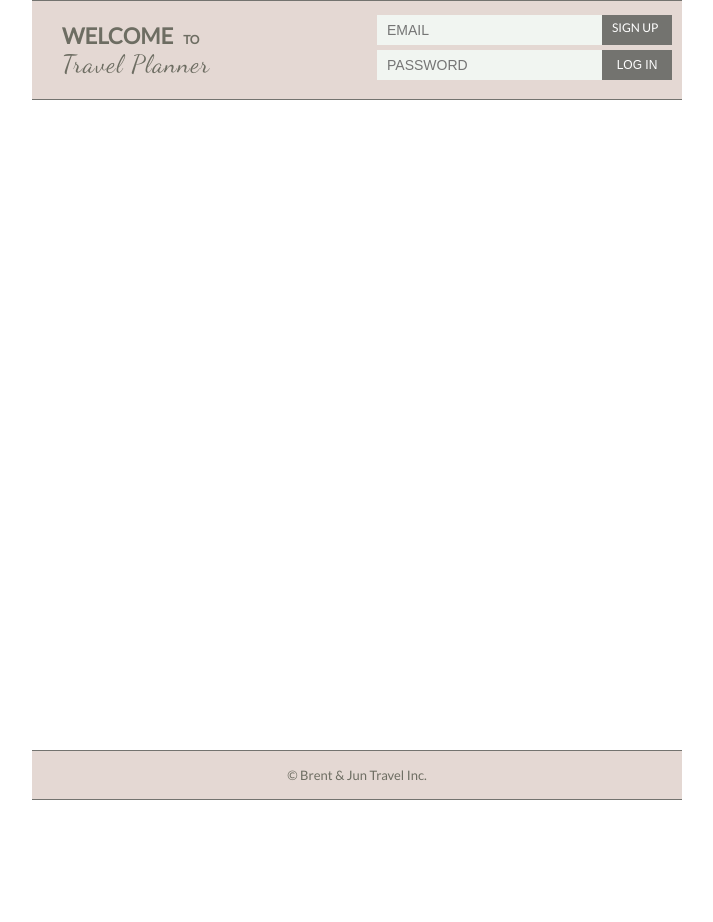
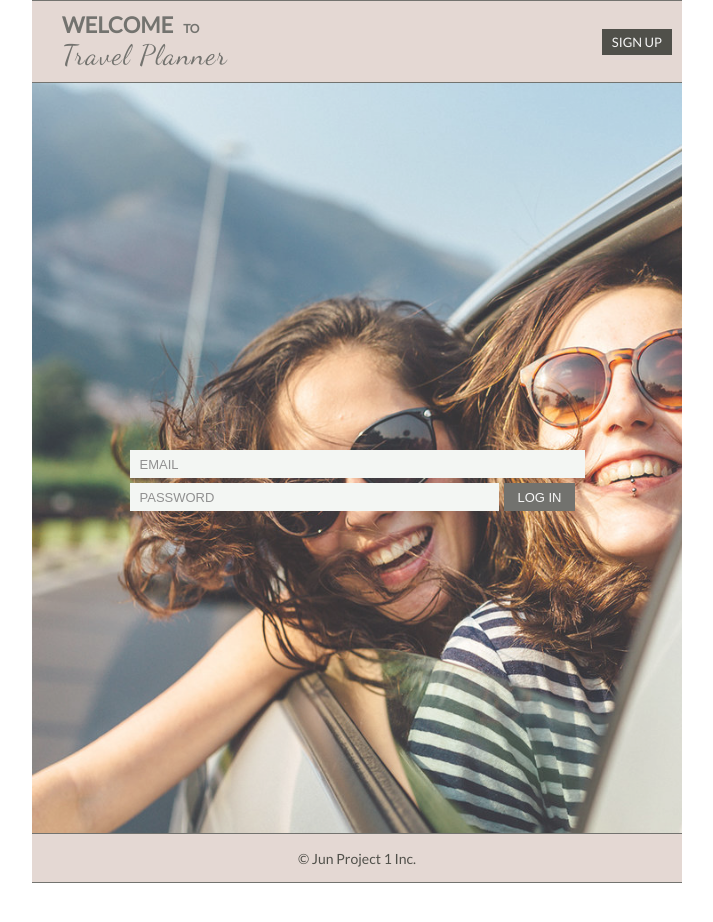
Before and after one commit to iapisak/project-1-travel-planner, a website: page views/auth/login.html in a window 1280 px wide. Shown: the whole page, without its empty margins (283-996 px from the left). After the commit the page ends 883 px from the top, so only its background shows below. Drawn offline with nearby package versions, Linux system fonts and the light colour scheme.

Commit message:
make css

```diff
--- a/models/Trip.js
+++ b/models/Trip.js
@@ -6,7 +6,7 @@ const tripSchema = new Schema({
   destination: String,
   start: Date,
   end: Date,
-  activities: String,
+  activities: Array,
   description: String,
   friends: Array,
   user: {
--- /dev/null
+++ b/public/styles/backup.css
@@ -0,0 +1,193 @@
+
+.container {
+  display: flex;
+  flex: 1;
+}
+
+
+h2 {
+  background-color: #73736f;
+  margin-bottom: 20px;
+  padding: 20px;
+  font-size: 18px;
+  color: white;
+  font-weight: 100;
+  text-align: center;
+}
+
+h2 span {
+  font-size: 15px;
+}
+
+h3 {
+  padding: 10px;
+  background-color: black;
+  color: white;
+}
+
+/* ==== Heading ===== */
+
+
+main {
+  min-height: 100vh;
+  display: flex;
+  /* background-image: url("/friends-car.jpg"); */
+  /* background-position: 200px 0px; */
+  background-size: 100%;
+  background-repeat: no-repeat;
+}
+
+
+
+.menu-controller {
+  /* flex-basis: 300px; */
+  flex: 1;
+  display: flex;
+  flex-direction: column;
+}
+
+.user-trip {
+  padding: 20px;
+  background-color: rgba(24, 78, 78, 0.6);
+}
+.friend-trip {
+  padding: 20px;
+  background-color: peachpuff;
+}
+
+/* .user-information {
+  flex: 1;
+} */
+
+/* == Form Area == */
+
+.form-section{
+  background: rgba(186, 192, 186, 0.3);
+  margin: 0 auto;
+  width: 500px;
+  padding: 30px;
+  border-radius: 30px;
+
+}
+
+label {
+  margin-bottom: 5px;
+}
+
+
+
+.main-signup {
+  display: flex;
+  align-items: center;;
+}
+
+
+
+
+
+
+form {
+  flex: 1;
+}
+
+form#signup .form-group{
+  margin-bottom: 15px;
+}
+
+form#signup input:hover {
+  transform: scale(1.05);
+}
+
+.form-group {
+  flex: 1;
+  display: flex;
+  flex-direction: column;
+  margin: 5px 0;
+}
+
+
+input {
+  flex: 1;
+  height: 30px;
+  background: rgb(241, 245, 241);
+  font-size: 14px;
+  font-weight: 400;
+  color: #50504a;
+  padding: 10px;
+  border: none;
+
+}
+
+input[type=text]:focus {
+  border: 2px solid #555;
+}
+
+input[type=email]:focus {
+  border: 2px solid #555;
+}
+
+input[type=password]:focus {
+  border: 2px solid #555;
+}
+
+input[type=date] {
+  flex: 1;
+}
+
+input[type=submit] {
+  flex: 1;
+  background-color: #73736f;
+  color: white;
+  font-weight: 400;
+  margin: 10px 0;
+  float: right;
+  cursor: pointer;
+}
+
+input[type=submit]:hover {
+  border: 2px solid #555;
+  /* transform: scale(1.02); */
+}
+
+  /* NAVIGATION */
+
+
+.user-data {
+  font-size: 14px;
+  font-weight: 100;
+  padding: 10px;
+  color: #73736f;
+}
+
+
+
+
+
+
+
+
+
+/* ALERT */
+
+
+.alert .container {
+  margin-bottom: 0;
+}
+    .alert.error:first-of-type {
+      margin: -30px auto 10px;
+    }
+
+    .alert.error {
+      background-color: #f8d7da;
+      max-width: 680px;
+      padding: 20px;
+      margin: 0 auto 10px;
+      border: 1px solid #f5c6cb;
+      border-radius: 4px;
+      color: #721c24;
+    }
+
+    .input-error {
+      background-color: #f8d7da;
+      border: 2px solid #721c24;
+    }
--- /dev/null
+++ b/public/styles/newMain.css
@@ -0,0 +1,166 @@
+@import url('https://fonts.googleapis.com/css?family=Dancing+Script&display=swap');
+@import url('https://fonts.googleapis.com/css?family=Lato&display=swap');
+
+* {
+  box-sizing: border-box;
+  margin: 0;
+  padding: 0;
+  outline: none;
+  text-decoration: none;
+
+}
+
+body {
+    position: relative;
+    max-width: 650px;
+    height: auto;
+    margin: 0 auto;
+    font-size: 13px;
+    font-family: 'Lato', sans-serif;
+    color: #73736f;
+
+}
+
+a, button{
+    cursor: pointer;
+    border: none;
+}
+
+/* ======== Manage All Form =======  */
+input {
+    flex: 1;
+    height: 28px;
+    background: rgb(241, 245, 241);
+    font-size: 13px;
+    font-weight: 400;
+    color: #50504a;
+    padding: 10px;
+    border: none;
+}
+
+/* ======== Manage All Nav Bar =======  */
+nav {
+    align-items: center;
+    padding: 10px 0;
+    width: 100%;
+    background-color: #e4d8d3;
+    border-bottom: solid 1px #73736f;
+    border-top: solid 1px #73736f;
+}
+
+nav span {
+    font-family: 'Lato', sans-serif;
+    font-weight: 900;
+}
+
+.welcome {
+    padding-left: 30px;
+    font-size: 22px;
+}
+
+.small-letter {
+    font-size: 12px;
+    padding-left: 10px;
+}
+
+.brand-logo {
+    padding-left: 30px;
+    padding-top: 5px;
+    letter-spacing: 0.05em;
+    font-family: 'Dancing Script', cursive;
+    font-size: 28px;
+    font-weight: 300;
+}
+
+/* ======== Manage First Page Log-in Form =======  */
+
+.login-form {
+    display: flex;
+    margin-bottom: 5px;
+}
+
+.log-in-button, .sign-up-button {
+    font-size: 13px;
+    font-weight: 500px;
+    color: whitesmoke;
+    background-color: #50504a;
+    padding: 5px 13px;
+    margin: 0 10px 0 5px;
+}
+
+.sign-up-button {
+    padding: 5px 10px;
+}
+
+/* ======== Manage Main Area =======  */
+
+main {
+    position: sticky;
+    height: 100vh;
+    background-image: url("/friends-car.jpg");
+    background-size: cover;
+    background-position-x: 0px;
+    background-repeat: no-repeat;
+    background-position: fixed;
+    opacity: 0.8;
+}
+
+/* ------- FOOTER ------*/
+
+footer {
+    flex: 1;
+    position: absolute;
+    bottom: 0;
+    display: flex;
+    align-items: center;
+    justify-content: center;
+    background-color: #e4d8d3;
+    font-size: 14px;
+    font-weight: 400px;
+    color: #50504a;
+    height: 50px;
+    width: 100%;
+    border-top: solid 1px #73736f;
+    border-bottom: solid 1px #73736f;
+}
+/*
+@media only screen and (max-width: 700px) {
+    nav {
+        display: flex;
+        flex-direction: column;
+        align-items: flex-start;
+        width: 100%;
+        background-color: #e4d8d3;
+        border-bottom: solid 1px #73736f;
+        border-top: solid 1px #73736f;
+    }
+} */
+
+.flex {
+    display: flex;
+}
+
+.flex-col {
+    display: flex;
+    flex-direction: column;
+}
+
+.col {
+    flex: 1;
+}
+
+.f-a-center {
+    align-items: center;
+}
+
+.f-j-content {
+    justify-content: center;
+}
+
+.container {
+    width: 80%;
+}
+
+.container-m {
+    width: 70%;
+}
--- a/views/auth/login.html
+++ b/views/auth/login.html
@@ -5,7 +5,7 @@
     <meta name="viewport" content="width=device-width, initial-scale=1.0">
     <meta http-equiv="X-UA-Compatible" content="ie=edge">
     <!-- Main CSS -->
-    <link rel="stylesheet" href="/styles/main.css">
+    <link rel="stylesheet" href="/styles/newMain.css">
     <!-- Main JS -->
     <script defer
     src="https://code.jquery.com/jquery-3.4.1.min.js"
@@ -15,27 +15,35 @@
     <title>Log in</title>
   </head>
   <body>
-    <div class="wrap">
-      <nav>
-        <h1><span>WELCOME</span><span class="small-letter">TO</span> <br><span class="brand-logo">Travel Planner</span></h1>
-        <form id="login">
+      <nav class="flex">
+        <div class="col flex-col">
+            <div class="col"><h1><span class="welcome">WELCOME</span><span class="small-letter">TO</span></h1></div>
+            <div class="col"><h1><span class="brand-logo">Travel Planner</span></h1></div>
+        </div>
+        <div>
+            <a class="sign-up-button" href="/signup">SIGN UP</a>
+        </div>
+      </nav>
+
+      <main class="content-opactity-wrapper flex f-a-center f-j-content">
+        <div class="flex container-m">
+            <form id="login" class="col flex-col">
                 <div class="login-form">
                   <input type="email" id="email" name="email" placeholder="EMAIL" />
-            <a href="/signup">SIGN UP</a>
+
                 </div>
                 <div class="login-form">
                   <input type="password" id="password" name="password" placeholder="PASSWORD" />
-            <button type="submit">LOG IN</button>
+                  <button class="log-in-button" type="submit">LOG IN</button>
                 </div>
               </form>
-      </nav>
+        </div>
 
-      <main class="login content-opactity-wrapper"></main>
+
+      </main>
 
       <footer class="footer-opactity-wrapper">
-        <section class="copyright">&copy; Brent & Jun Travel Inc.</section>
+        <section class="copyright">&copy; Jun Project 1 Inc.</section>
       </footer>
-    </div>
-
   </body>
 </html>
```
Also changed, not shown: public/scripts/trip.js (+29 -7 lines), public/styles/drop.css (+23 -2 lines), views/auth/manageTrip.html (added, +37 -0 lines), views/profile/show.html (+11 -9 lines). Lines whose indentation alone changed are shown as unchanged.
